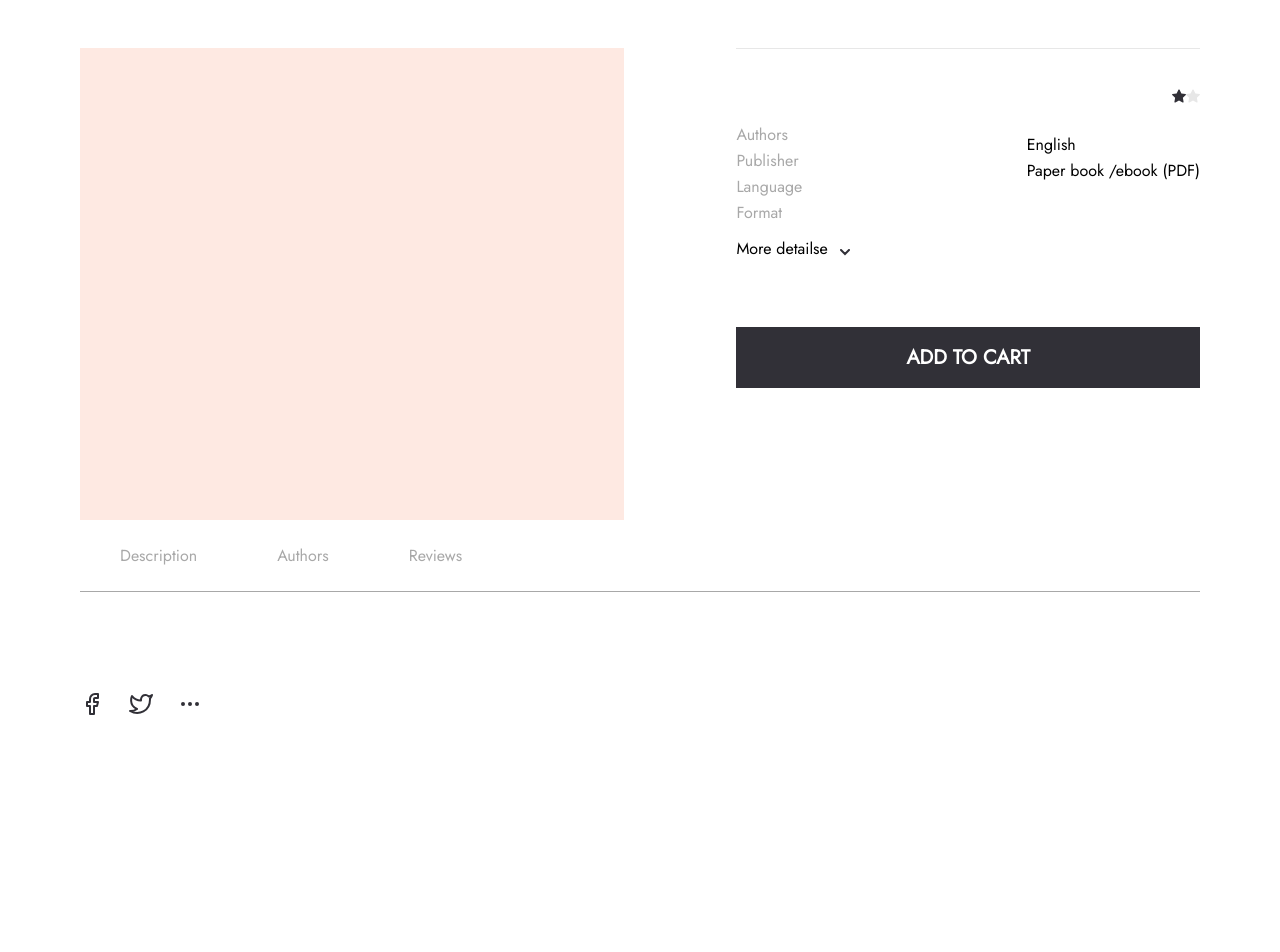
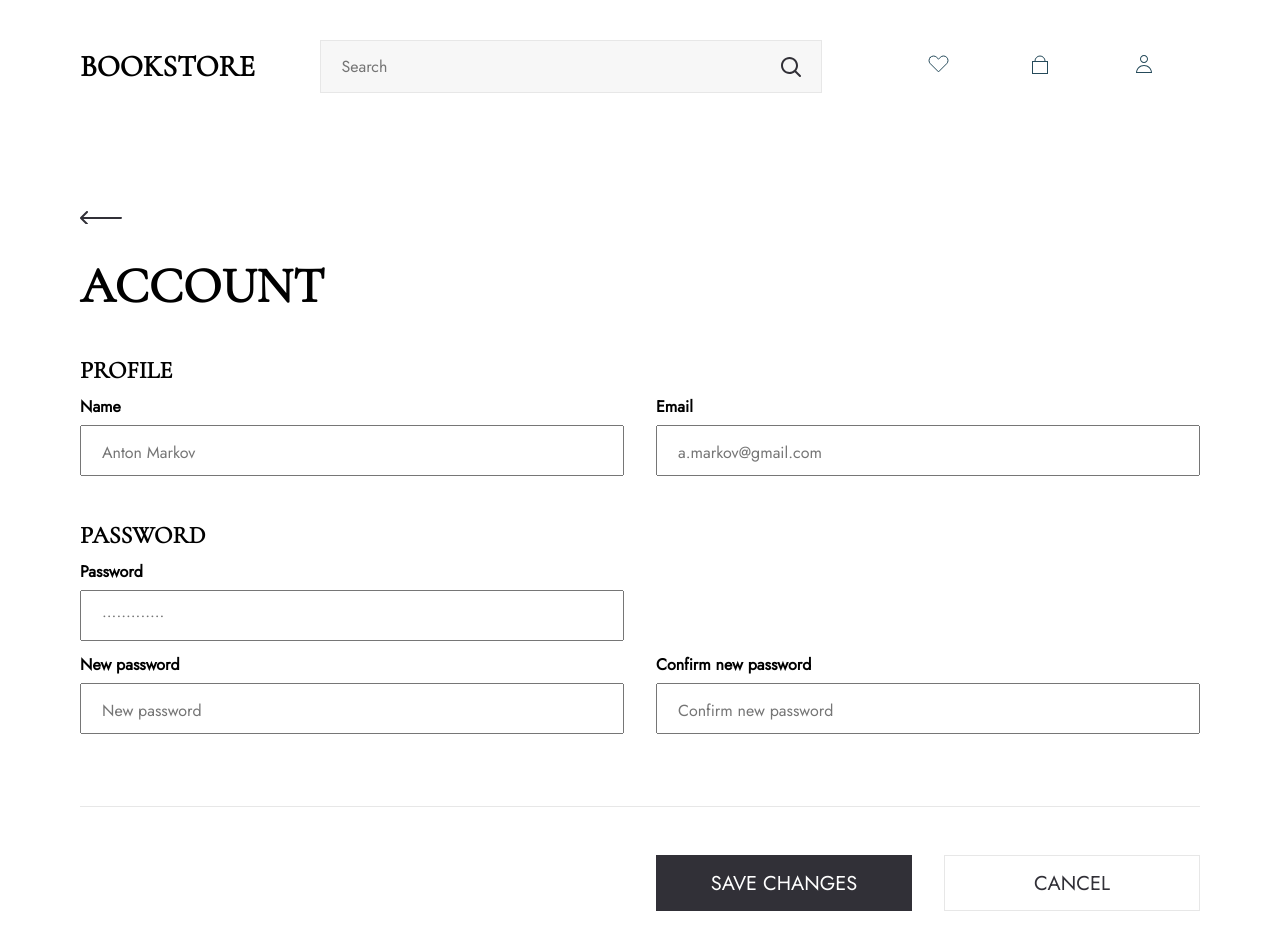
Before and after one commit to Anastasiya806/bookstore, a React (Create React App) app: page /account in a window 1280 px wide. Shown: the top 952 px of the page. Before the commit the page ends 800 px from the top, so only its background shows below. Built offline with nearby package versions, Linux system fonts and the light colour scheme; no server answers.

Commit message:
add account and router

```diff
--- a/package.json
+++ b/package.json
@@ -12,6 +12,7 @@
     "@types/react-dom": "^18.0.5",
     "react": "^18.1.0",
     "react-dom": "^18.1.0",
+    "react-router-dom": "^6.3.0",
     "react-scripts": "5.0.1",
     "typescript": "^4.7.3",
     "web-vitals": "^2.1.4"
--- a/src/App.tsx
+++ b/src/App.tsx
@@ -1,16 +1,22 @@
 import Header from "./header/Header";
 import Content from "./main/Content";
+import Subscribe from "./subscribe/Subscribe";
 import Footer from "./footer/Footer";
 import Item from "./main/item/Item"
-import "./App.css";
+import Account from "./account/Account"
+import "./common.css";
+
 
 function App() {
   return (
-    <div className="wrapper">
-      {/* <Header />
-      <Content />
-      <Footer /> */}
-      <Item />
+    <div className="common-wrapper">
+      {/* <Header /> */}
+      {/* <Content />
+      <Subscribe /> */}
+      {/* <Account /> */}
+      {/* <Footer /> */}
+      {/* <Item /> */}
+      {/* <Account /> */}
     </div>
   );
 }
--- /dev/null
+++ b/src/account/Account.tsx
@@ -0,0 +1,53 @@
+import Header from "../header/Header";
+import Footer from "../footer/Footer";
+import { Link } from "react-router-dom";
+import "../common.css";
+import "./account.css";
+import "../common.css";
+
+const Account = () => {
+  return (
+    <div className="common-wrapper">
+      <Header />
+      <div className="account-wrapper">
+        <Link to="/">
+          <div className="account-back"></div>
+        </Link>
+        <p className="account-title common-title">Account</p>
+        <p className="common-subtitle">Profile</p>
+        <div className="account-profile">
+          <div className="account-profileName">
+            <p>Name</p>
+            <input type="text" placeholder="Anton Markov" />
+          </div>
+          <div className="account-profileEmail">
+            <p>Email</p>
+            <input type="email" placeholder="a.markov@gmail.com" />
+          </div>
+        </div>
+        <p className="common-subtitle">Password</p>
+        <div className="account-password">
+          <p>Password</p>
+          <input type="password" placeholder="•••••••••••••" />
+        </div>
+        <div className="account-newPassword">
+          <div>
+            <p>New password</p>
+            <input type="password" placeholder="New password" />
+          </div>
+          <div>
+            <p>Confirm new password</p>
+            <input type="password" placeholder="Confirm new password" />
+          </div>
+        </div>
+        <div className="account-buttons">
+          <button className="account-buttonSave">Save changes</button>
+          <button className="account-buttonCancel">Cancel</button>
+        </div>
+      </div>
+      <Footer />
+    </div>
+  );
+};
+
+export default Account;
--- /dev/null
+++ b/src/account/account.css
@@ -0,0 +1,87 @@
+.account-wrapper {
+    margin-top: 77px;
+}
+
+.account-back{
+    background-image: url(../assets/img/arrow-Left.svg);
+    background-repeat: no-repeat;
+    width: 42px;
+    height: 14px;
+    margin-bottom: 37px;
+}
+
+.account-title{
+    margin: 0px 0 48px;
+}
+
+.account-profile {
+    display: flex;
+    justify-content: space-between;
+    margin-bottom: 48px;
+}
+
+.account-profile p {
+   font-family: Jost;
+    font-weight: 700;
+    font-size: 16px;
+    margin: 16px 0 10px;
+}
+.account-wrapper input {
+    font-family: Jost;
+    font-weight: 400;
+    font-size: 16px;
+    padding: 14px 0 10px 20px;
+    width: 520px;
+}
+
+.account-password p{
+    font-family: Jost;
+    font-weight: 700;
+    font-size: 16px;
+    margin: 16px 0 10px;
+}
+
+.account-newPassword{
+    display: flex;
+    justify-content: space-between;
+    margin-bottom: 72px;
+}
+
+.account-newPassword p {
+    font-family: Jost;
+    font-weight: 700;
+    font-size: 16px;
+    margin: 16px 0 10px;
+}
+
+.account-buttons {
+    display: flex;
+    justify-content: flex-end;
+    border-top: 1px solid #E7E7E7;
+    padding: 48px 0 72px;
+}
+
+.account-buttons  button{
+    width: 256px;
+    height: 56px;
+    display: flex;
+    justify-content: center;
+    align-items: center;
+    font-family: Jost;
+    font-weight: 400;
+    font-size: 20px;
+    text-transform: uppercase;
+}
+
+.account-buttonSave {
+    margin-right: 32px;
+    background-color: #313037;
+    color: #fff;
+    border-width: 0;
+}
+
+.account-buttonCancel{
+    background-color: #fff;
+    color: #313037;
+    border: 1px solid #E7E7E7;
+}
--- /dev/null
+++ b/src/common.css
@@ -0,0 +1,29 @@
+@font-face {
+  font-family: Cormorant;
+  src: url(./assets/fonts/CormorantGaramond-Regular.ttf);
+}
+
+@font-face {
+  font-family: Jost;
+  src: url(./assets/fonts/Jost-Regular.ttf);
+}
+
+.common-wrapper {
+  max-width: 1120px;
+  margin: 0 auto;
+  padding: 0 20px;
+}
+
+.common-title {
+    font-family: Cormorant;
+    font-weight: 700;
+    font-size: 50px;
+    text-transform: uppercase;
+}
+
+.common-subtitle {
+    font-family: Cormorant;
+    font-weight: 700;
+    font-size: 24px;
+    text-transform: uppercase;
+}
--- a/src/footer/Footer.tsx
+++ b/src/footer/Footer.tsx
@@ -1,25 +1,12 @@
-import "./footer.css";
+import "./footer.css"
 
 const Footer = () => {
-  return (
-    <>
-      <div className="footer-wrapper">
-        <p className="footer-title">Subscribe to Newsletter</p>
-        <p className="footer-subtitle">
-          Be the first to know about new IT books, upcoming releases, exclusive
-          offers and more.
-        </p>
-        <div className="footer-input">
-          <input placeholder="Your email"></input>
-          <button className="footer-button">Subscribe</button>
-        </div>
-      </div>
-      <div className="footer-info">
+    return (
+      <div className="footer">
         <p>©2022 Bookstore</p>
         <p>All rights reserved</p>
       </div>
-    </>
-  );
-};
+    );
+}
 
 export default Footer;
--- a/src/footer/footer.css
+++ b/src/footer/footer.css
@@ -1,48 +1,4 @@
-.footer-wrapper {
-  padding: 56px 64px;
-  background-color: #f4eefd;
-}
-
-.footer-title {
-  font-family: Cormorant;
-  font-weight: 600;
-  font-size: 30px;
-  text-transform: uppercase;
-  margin-bottom: 20px;
-}
-
-.footer-subtitle {
-  font-family: Jost;
-  font-weight: 400;
-  font-size: 18px;
-  color: #a8a8a8;
-}
-
-.footer-input {
-  display: flex;
-  flex-direction: row;
-  margin: 32px 0 0;
-}
-
-.footer-input input {
-  padding: 16px 740px 16px 24px;
-  border-width: 0;
-  outline: 0;
-  font-family: Jost;
-  font-weight: 400;
-  font-size: 16px;
-}
-
-.footer-button {
-  background-color: #313037;
-  color: #ffffff;
-  font-family: Jost;
-  font-weight: 500;
-  font-size: 18px;
-  border-width: 0;
-}
-
-.footer-info {
+.footer {
   display: flex;
   flex-direction: row;
   justify-content: space-between;
@@ -51,4 +7,5 @@
   font-weight: 400;
   font-size: 14px;
   color: #a8a8a8;
+  border-top: 1px solid #E7E7E7;
 }
--- a/src/header/Header.tsx
+++ b/src/header/Header.tsx
@@ -1,3 +1,4 @@
+import { Link } from "react-router-dom";
 import "./header.css";
 
 const Header = () => {
@@ -11,7 +12,7 @@ const Header = () => {
       <div className="icons">
         <div className="like svg"></div>
         <div className="shop svg"></div>
-        <div className="user svg"></div>
+        <Link to="account"><div className="user svg"></div></Link>
       </div>
     </div>
   );
--- a/src/index.tsx
+++ b/src/index.tsx
@@ -1,13 +1,23 @@
 import React from "react";
 import ReactDOM from "react-dom/client";
+import { BrowserRouter, Routes, Route } from "react-router-dom";
 import App from "./App";
+import Footer from "./subscribe/Subscribe";
+import Header from "./header/Header";
 import "./null.css"
+import Account from "./account/Account";
+import Content from "./main/Content";
 
 const root = ReactDOM.createRoot(
   document.getElementById("root") as HTMLElement
 );
 root.render(
   <React.StrictMode>
-    <App />
+    <BrowserRouter>
+      <Routes>
+        <Route path="/" element={<Content />} />
+        <Route path="/account" element={<Account />} />
+      </Routes>
+    </BrowserRouter>
   </React.StrictMode>
 );
--- a/src/main/Content.tsx
+++ b/src/main/Content.tsx
@@ -1,6 +1,8 @@
 import Book from "./Book";
 import "./content.css";
 import { useState, useEffect } from "react";
+import Header from "../header/Header";
+import Footer from "../footer/Footer";
 
 interface IBook {
   image: string;
@@ -26,11 +28,15 @@ const Content = () => {
   }, []);
 
   return (
-    <div className="content-wrapper">
-      <p className="content-title">New releases books</p>
-      <div className="books-wrapper">
-        {data && data.map((book) => <Book item={book} />)}
+    <div className="common-wrapper">
+      <Header />
+      <div className="content-wrapper">
+        <p className="content-title">New releases books</p>
+        <div className="books-wrapper">
+          {data && data.map((book) => <Book item={book} />)}
+        </div>
       </div>
+      <Footer />
     </div>
   );
 };
--- /dev/null
+++ b/src/subscribe/Subscribe.tsx
@@ -0,0 +1,21 @@
+import "./subscribe.css";
+
+const Subscribe = () => {
+  return (
+    <>
+      <div className="subscribe-wrapper">
+        <p className="subscribe-title">Subscribe to Newsletter</p>
+        <p className="subscribe-subtitle">
+          Be the first to know about new IT books, upcoming releases, exclusive
+          offers and more.
+        </p>
+        <div className="subscribe-input">
+          <input placeholder="Your email"></input>
+          <button className="subscribe-button">Subscribe</button>
+        </div>
+      </div>
+    </>
+  );
+};
+
+export default Subscribe;
```
Also changed, not shown: src/subscribe/subscribe.css (added, +43 -0 lines), src/assets/img/arrow-Left.svg (added), 1 other file (tests, documents, lock files or other folders).
